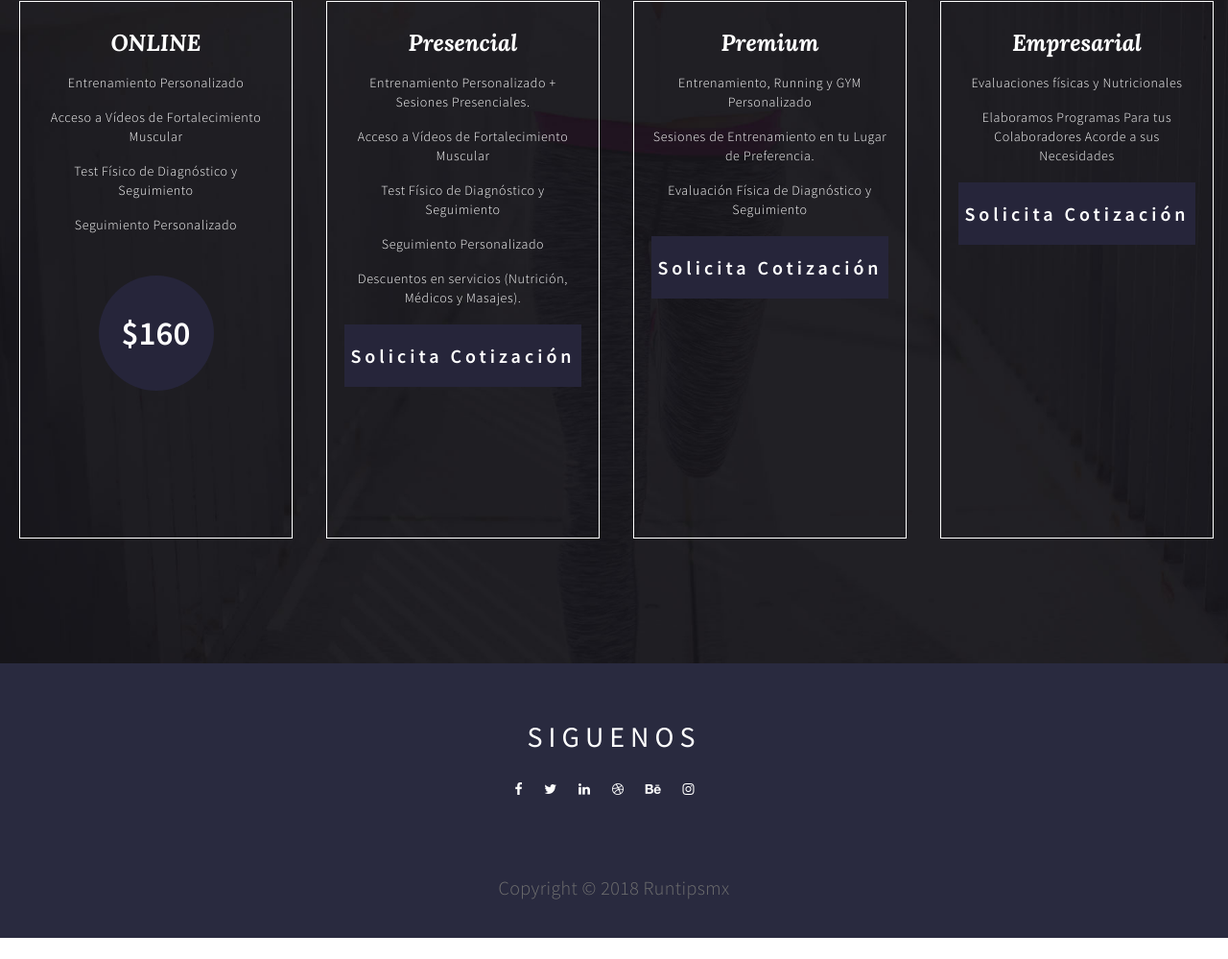
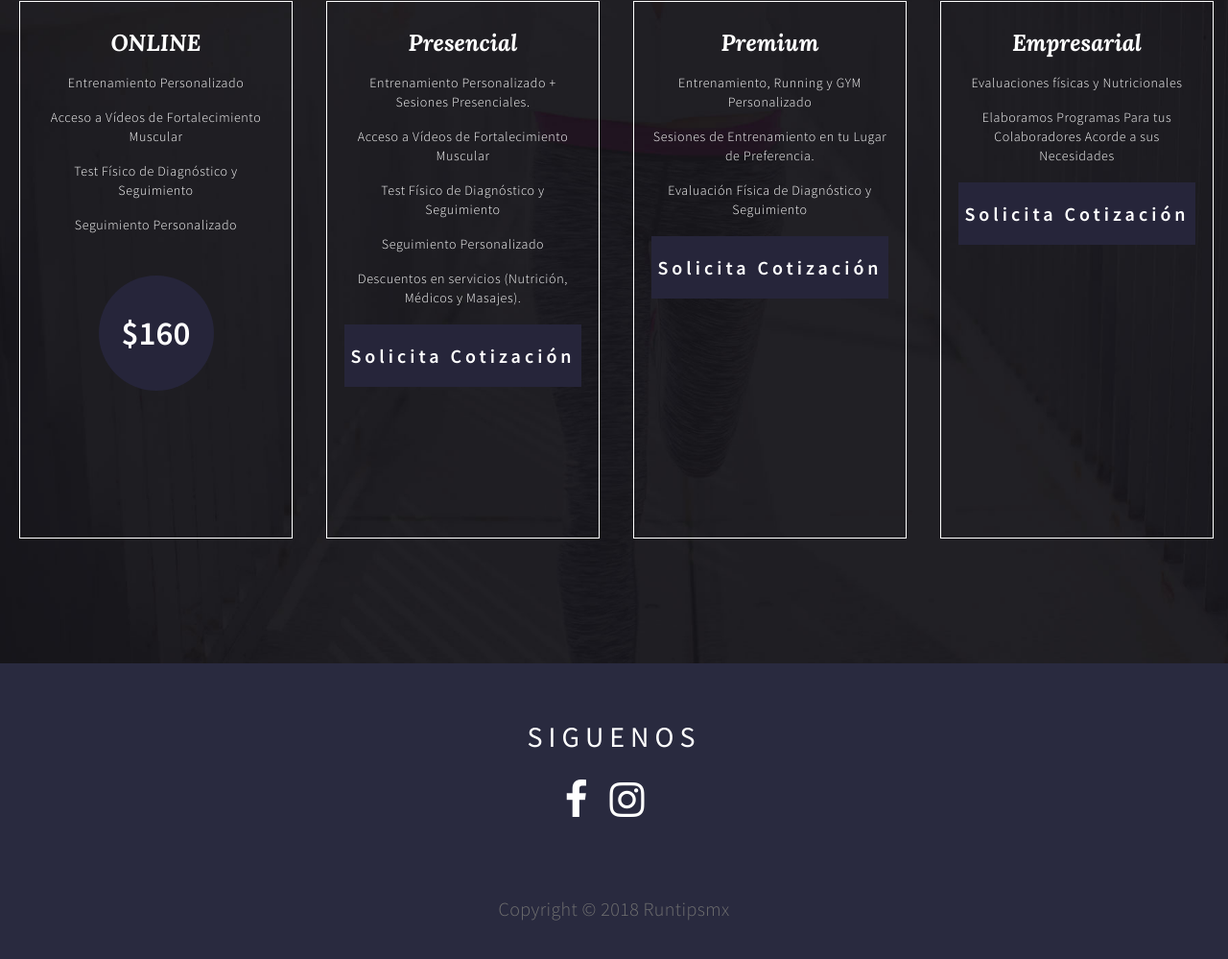
Before and after one commit to Behtsa/runtipsmx, a plain HTML site: page index.html in a window 1280 px wide. Shown: the part 2124-3123 px from the top of the page at 96% size. Before the commit the page ends 3101 px from the top, so only its background shows below. Drawn offline with Linux system fonts and the light colour scheme.

Commit message:
modified social media

```diff
--- a/index.html
+++ b/index.html
@@ -211,12 +211,8 @@
         <div class="row">
           <div class="col-md-offset-4 col-md-4 col-sm-12">
             <h2>Siguenos</h2>
-            <span><a href="https://www.facebook.com/clubdecorredoresruntipsmx/"><i class="fa fa-facebook" aria-hidden="true"></i></a></span>
-            <span><i class="fa fa-twitter" aria-hidden="true"></i></span>
-            <span><i class="fa fa-linkedin" aria-hidden="true"></i></span>
-            <span><i class="fa fa-dribbble" aria-hidden="true"></i></span>
-            <span><i class="fa fa-behance" aria-hidden="true"></i></span>
-            <span><a href="https://www.instagram.com/runtipsmx/"><i class="fa fa-instagram" aria-hidden="true"></i></a></span>
+            <span><a href="https://www.facebook.com/clubdecorredoresruntipsmx/"><i class="fa fa-facebook fa-3x" aria-hidden="true"></i></a></span>
+            <span><a href="https://www.instagram.com/runtipsmx/"><i class="fa fa-instagram fa-3x" aria-hidden="true"></i></a></span>
           </div>
         </div>
         <div class="row">
```
